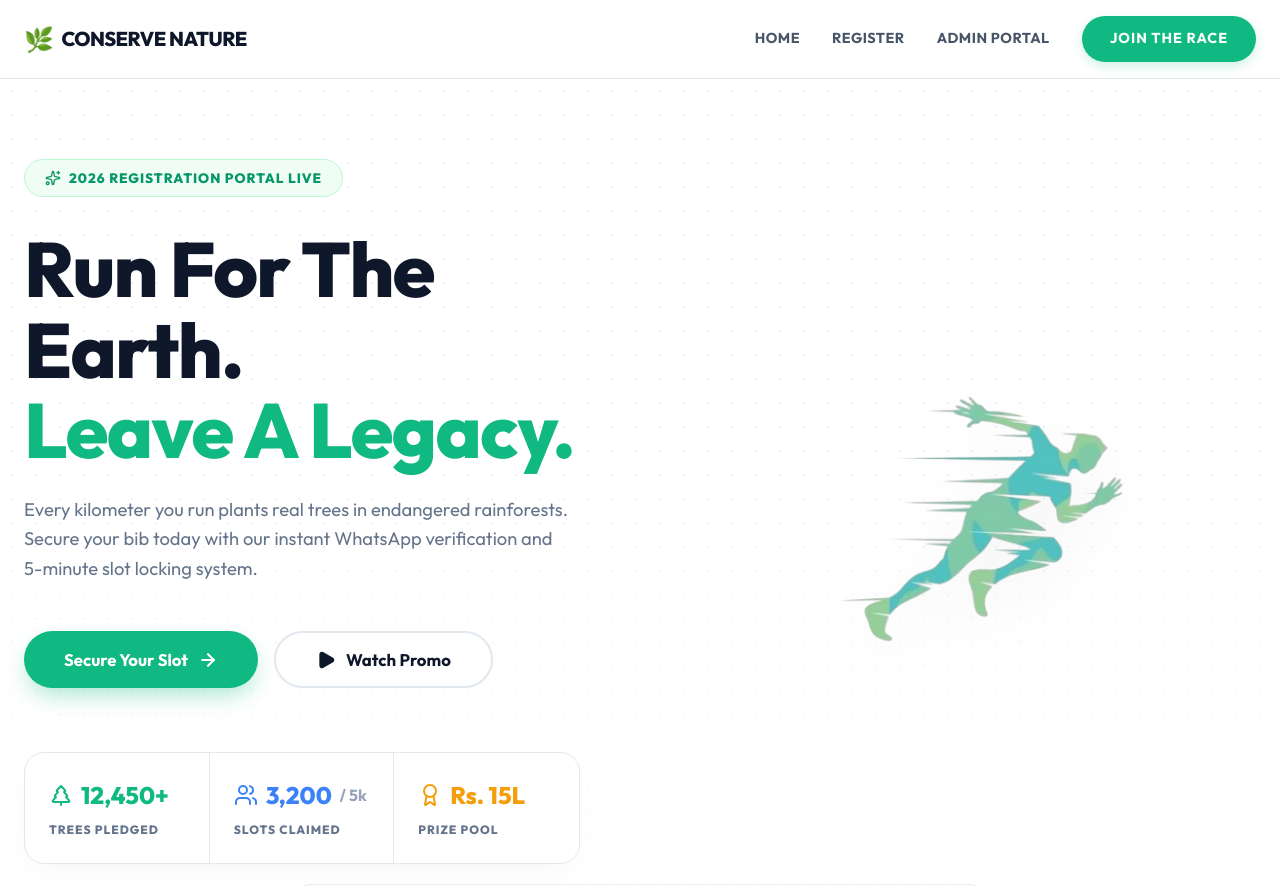
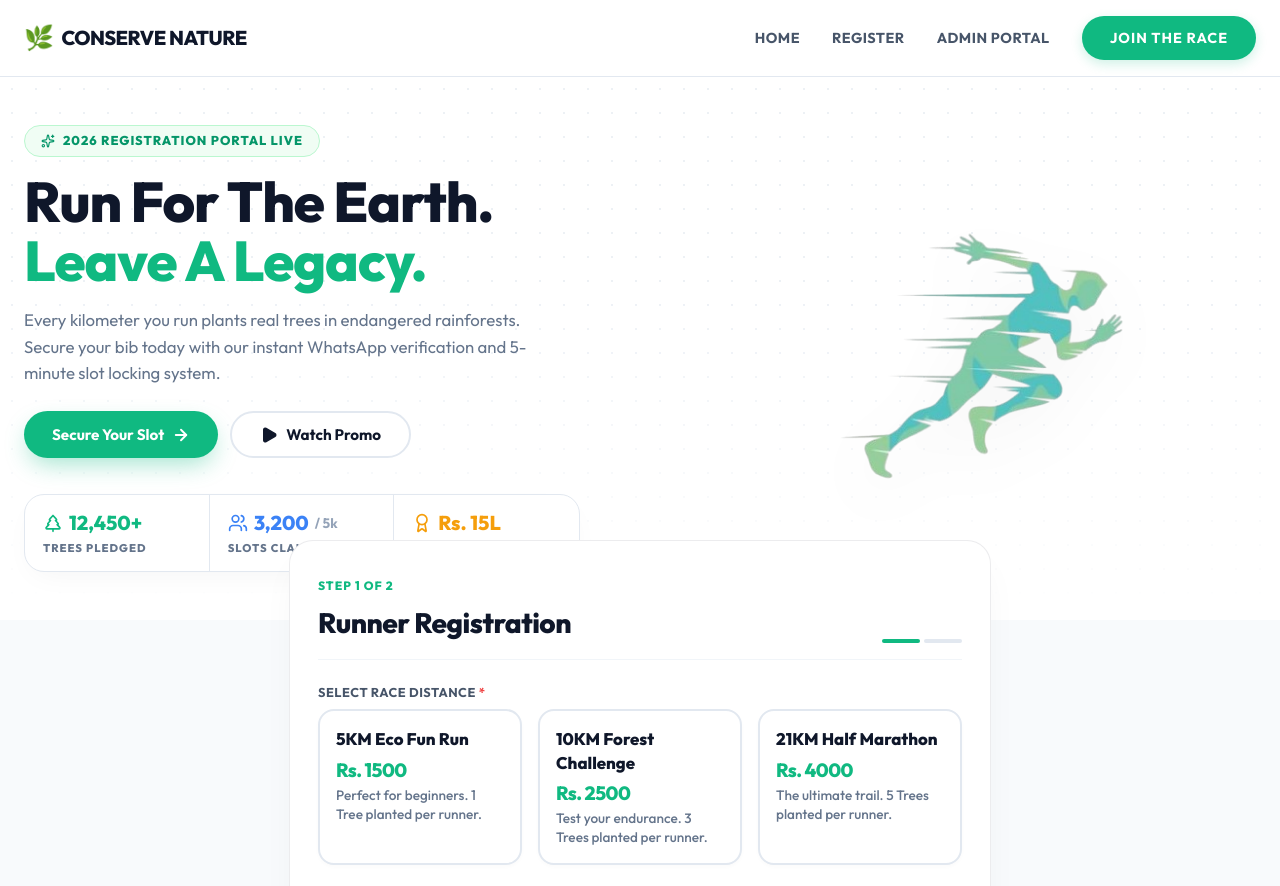
Before and after one commit to kanish701/Marathom, a Next.js app in the folder frontend/: page /register in a window 1280 px wide. Shown: the top 886 px of the page. Built offline with nearby package versions, Linux system fonts and the light colour scheme; no server answers.

Commit message:
Downscale layout padding, fonts, and margins for a compact and browse-friendly UI

```diff
--- a/frontend/src/app/globals.css
+++ b/frontend/src/app/globals.css
@@ -30,9 +30,9 @@
   --radius-lg: 20px;
 
   /* Responsive variables */
-  --hero-title-size: 4rem;
-  --hero-padding: 80px 40px;
-  --hero-margin-bottom: 60px;
+  --hero-title-size: 3rem;
+  --hero-padding: 48px 24px;
+  --hero-margin-bottom: 32px;
 }
 
 * {
@@ -47,7 +47,7 @@ body {
   color: var(--text-primary);
   min-height: 100vh;
   overflow-x: hidden;
-  line-height: 1.5;
+  line-height: 1.4;
 }
 
 /* Scrollbar Styling */
@@ -70,7 +70,7 @@ body {
   max-width: 100%; /* Fluid full-width */
   width: 100%;
   margin: 0 auto;
-  padding: 0 40px;
+  padding: 0 24px;
 }
 
 /* Glassmorphism / Minimalist cards */
@@ -123,7 +123,7 @@ body {
 }
 
 .app-header-container {
-  height: 70px;
+  height: 56px;
   display: flex;
   justify-content: space-between;
   align-items: center;
@@ -185,9 +185,9 @@ body {
   display: inline-flex;
   align-items: center;
   justify-content: center;
-  padding: 12px 24px;
+  padding: 10px 20px;
   font-weight: 600;
-  font-size: 1rem;
+  font-size: 0.95rem;
   border-radius: var(--radius-sm);
   border: none;
   cursor: pointer;
@@ -242,20 +242,20 @@ body {
 
 /* Inputs and Forms */
 .form-group {
-  margin-bottom: 20px;
+  margin-bottom: 14px;
 }
 
 .form-label {
   display: block;
-  font-size: 0.875rem;
-  font-weight: 500;
-  margin-bottom: 8px;
+  font-size: 0.85rem;
+  font-weight: 600;
+  margin-bottom: 6px;
   color: var(--text-secondary);
 }
 
 .form-control {
   width: 100%;
-  padding: 12px 16px;
+  padding: 10px 14px;
   background: #ffffff;
   border: 1px solid #cbd5e1;
   border-radius: var(--radius-sm);
@@ -316,7 +316,7 @@ body {
 
 .admin-table th {
   text-align: left;
-  padding: 14px 16px;
+  padding: 10px 12px;
   font-size: 0.875rem;
   color: var(--text-secondary);
   border-bottom: 2px solid var(--border);
@@ -324,7 +324,7 @@ body {
 }
 
 .admin-table td {
-  padding: 16px;
+  padding: 10px 12px;
   font-size: 0.925rem;
   border-bottom: 1px solid var(--border);
   color: var(--text-primary);
@@ -515,7 +515,7 @@ body {
   background: var(--bg-dark);
   border: 1px solid var(--border);
   border-radius: 24px;
-  padding: 48px 40px;
+  padding: 32px 28px;
   box-shadow: 0 20px 40px -10px rgba(0,0,0,0.05);
 }
 
--- a/frontend/src/app/register/page.tsx
+++ b/frontend/src/app/register/page.tsx
@@ -212,7 +212,7 @@ export default function Register() {
       {/* --- MAIN CONTENT CONTAINER --- */}
       <div style={{
         maxWidth: '750px',
-        margin: '-60px auto 0', // Pulls the form up slightly over the hero section
+        margin: '-80px auto 0', // Pulls the form up slightly over the hero section
         padding: '0 24px',
         position: 'relative',
         zIndex: 10
@@ -226,8 +226,8 @@ export default function Register() {
               display: 'flex',
               alignItems: 'flex-end',
               justifyContent: 'space-between',
-              marginBottom: '40px',
-              paddingBottom: '24px',
+              marginBottom: '24px',
+              paddingBottom: '16px',
               borderBottom: '1px solid #f1f5f9'
             }}>
               <div>
--- a/frontend/src/components/register/HeroSection.tsx
+++ b/frontend/src/components/register/HeroSection.tsx
@@ -7,10 +7,10 @@ export default function HeroSection() {
   return (
     <section style={{
       position: 'relative',
-      padding: '80px 24px',
+      padding: '48px 24px',
       backgroundColor: '#ffffff',
       overflow: 'hidden',
-      minHeight: '85vh',
+      minHeight: '65vh',
       display: 'flex',
       alignItems: 'center',
       justifyContent: 'center',
@@ -44,26 +44,26 @@ export default function HeroSection() {
             gap: '8px',
             background: '#f0fdf4',
             border: '1px solid #bbf7d0',
-            padding: '8px 20px',
+            padding: '6px 16px',
             borderRadius: '9999px',
             color: '#059669',
-            fontSize: '0.85rem',
+            fontSize: '0.8rem',
             fontWeight: 800,
-            marginBottom: '32px',
+            marginBottom: '16px',
             letterSpacing: '1px',
             textTransform: 'uppercase'
           }}>
-            <Sparkles size={16} />
+            <Sparkles size={14} />
             2026 Registration Portal Live
           </div>
 
           {/* Main Headline */}
           <h1 style={{
-            fontSize: 'clamp(3.5rem, 6vw, 5.5rem)',
+            fontSize: 'clamp(2.5rem, 4.5vw, 3.5rem)',
             fontWeight: 900,
             lineHeight: 1.05,
-            marginBottom: '24px',
-            letterSpacing: '-1.5px',
+            marginBottom: '16px',
+            letterSpacing: '-1px',
             color: '#0f172a'
           }}>
             Run For The Earth.<br />
@@ -73,9 +73,9 @@ export default function HeroSection() {
           {/* Subtitle */}
           <p style={{
             color: '#64748b',
-            fontSize: '1.15rem',
+            fontSize: '1.05rem',
             maxWidth: '550px',
-            marginBottom: '48px',
+            marginBottom: '24px',
             lineHeight: 1.6,
             fontWeight: 400
           }}>
@@ -83,33 +83,33 @@ export default function HeroSection() {
           </p>
 
           {/* Call to Action Buttons */}
-          <div style={{ display: 'flex', gap: '16px', flexWrap: 'wrap', marginBottom: '64px' }}>
+          <div style={{ display: 'flex', gap: '12px', flexWrap: 'wrap', marginBottom: '36px' }}>
             <Link href="/register" style={{
-              display: 'inline-flex', alignItems: 'center', gap: '10px',
+              display: 'inline-flex', alignItems: 'center', gap: '8px',
               background: '#10b981',
-              color: 'white', padding: '16px 40px', borderRadius: '9999px',
-              fontSize: '1.05rem', fontWeight: 700, textDecoration: 'none',
+              color: 'white', padding: '12px 28px', borderRadius: '9999px',
+              fontSize: '0.95rem', fontWeight: 700, textDecoration: 'none',
               boxShadow: '0 10px 25px -5px rgba(16, 185, 129, 0.4)',
               transition: 'transform 0.2s ease, background-color 0.2s ease'
             }}
             onMouseOver={(e) => e.currentTarget.style.backgroundColor = '#059669'}
             onMouseOut={(e) => e.currentTarget.style.backgroundColor = '#10b981'}
             >
-              Secure Your Slot <ArrowRight size={20} strokeWidth={2.5} />
+              Secure Your Slot <ArrowRight size={18} strokeWidth={2.5} />
             </Link>
 
             <button style={{
-              display: 'inline-flex', alignItems: 'center', gap: '10px',
+              display: 'inline-flex', alignItems: 'center', gap: '8px',
               background: '#ffffff',
               border: '2px solid #e2e8f0',
-              color: '#0f172a', padding: '16px 40px', borderRadius: '9999px',
-              fontSize: '1.05rem', fontWeight: 700, cursor: 'pointer',
+              color: '#0f172a', padding: '12px 28px', borderRadius: '9999px',
+              fontSize: '0.95rem', fontWeight: 700, cursor: 'pointer',
               transition: 'background 0.2s ease, border-color 0.2s ease'
             }}
             onMouseOver={(e) => { e.currentTarget.style.backgroundColor = '#f8fafc'; e.currentTarget.style.borderColor = '#cbd5e1'; }}
             onMouseOut={(e) => { e.currentTarget.style.backgroundColor = '#ffffff'; e.currentTarget.style.borderColor = '#e2e8f0'; }}
             >
-              <Play size={20} fill="#0f172a" /> Watch Promo
+              <Play size={18} fill="#0f172a" /> Watch Promo
             </button>
           </div>
 
@@ -124,29 +124,29 @@ export default function HeroSection() {
             overflow: 'hidden'
           }}>
 
-            <div className="responsive-ticker-item">
-              <div style={{ color: '#10b981', fontWeight: 900, fontSize: '1.5rem', display: 'flex', alignItems: 'center', gap: '8px', marginBottom: '8px' }}>
-                <TreePine size={24} /> 12,450+
+            <div className="responsive-ticker-item" style={{ padding: '14px 18px' }}>
+              <div style={{ color: '#10b981', fontWeight: 900, fontSize: '1.25rem', display: 'flex', alignItems: 'center', gap: '6px', marginBottom: '4px' }}>
+                <TreePine size={20} /> 12,450+
               </div>
-              <div style={{ color: '#64748b', fontSize: '0.75rem', fontWeight: 800, textTransform: 'uppercase', letterSpacing: '1px' }}>
+              <div style={{ color: '#64748b', fontSize: '0.7rem', fontWeight: 800, textTransform: 'uppercase', letterSpacing: '1px' }}>
                 Trees Pledged
               </div>
             </div>
 
-            <div className="responsive-ticker-item">
-              <div style={{ color: '#3b82f6', fontWeight: 900, fontSize: '1.5rem', display: 'flex', alignItems: 'center', gap: '8px', marginBottom: '8px' }}>
-                <Users size={24} /> 3,200 <span style={{ fontSize: '1rem', color: '#94a3b8', fontWeight: 700 }}>/ 5k</span>
+            <div className="responsive-ticker-item" style={{ padding: '14px 18px' }}>
+              <div style={{ color: '#3b82f6', fontWeight: 900, fontSize: '1.25rem', display: 'flex', alignItems: 'center', gap: '6px', marginBottom: '4px' }}>
+                <Users size={20} /> 3,200 <span style={{ fontSize: '0.85rem', color: '#94a3b8', fontWeight: 700 }}>/ 5k</span>
               </div>
-              <div style={{ color: '#64748b', fontSize: '0.75rem', fontWeight: 800, textTransform: 'uppercase', letterSpacing: '1px' }}>
+              <div style={{ color: '#64748b', fontSize: '0.7rem', fontWeight: 800, textTransform: 'uppercase', letterSpacing: '1px' }}>
                 Slots Claimed
               </div>
             </div>
 
-            <div className="responsive-ticker-item" style={{ borderRight: 'none' }}>
-              <div style={{ color: '#f59e0b', fontWeight: 900, fontSize: '1.5rem', display: 'flex', alignItems: 'center', gap: '8px', marginBottom: '8px' }}>
-                <Award size={24} /> Rs. 15L
+            <div className="responsive-ticker-item" style={{ borderRight: 'none', padding: '14px 18px' }}>
+              <div style={{ color: '#f59e0b', fontWeight: 900, fontSize: '1.25rem', display: 'flex', alignItems: 'center', gap: '6px', marginBottom: '4px' }}>
+                <Award size={20} /> Rs. 15L
               </div>
-              <div style={{ color: '#64748b', fontSize: '0.75rem', fontWeight: 800, textTransform: 'uppercase', letterSpacing: '1px' }}>
+              <div style={{ color: '#64748b', fontSize: '0.7rem', fontWeight: 800, textTransform: 'uppercase', letterSpacing: '1px' }}>
                 Prize Pool
               </div>
             </div>
--- a/frontend/src/components/register/PersonalDetailsStep.tsx
+++ b/frontend/src/components/register/PersonalDetailsStep.tsx
@@ -48,10 +48,10 @@ export default function PersonalDetailsStep({
 
   const inputStyle = {
     width: '100%',
-    paddingTop: '16px',
-    paddingBottom: '16px',
-    paddingLeft: '16px',
-    paddingRight: '16px',
+    paddingTop: '12px',
+    paddingBottom: '12px',
+    paddingLeft: '14px',
+    paddingRight: '14px',
     background: '#f8fafc',
     border: '1px solid #e2e8f0',
     borderRadius: '12px',
@@ -80,7 +80,7 @@ export default function PersonalDetailsStep({
                 style={{
                   border: `2px solid ${isSelected ? '#10b981' : '#e2e8f0'}`,
                   background: isSelected ? '#f0fdf4' : '#ffffff',
-                  padding: '24px',
+                  padding: '16px',
                   borderRadius: '16px',
                   cursor: 'pointer',
                   transition: 'all 0.2s ease',
@@ -93,8 +93,8 @@ export default function PersonalDetailsStep({
                     <CheckCircle size={20} strokeWidth={2.5} />
                   </div>
                 )}
-                <div style={{ fontSize: '1.15rem', fontWeight: 800, color: '#0f172a' }}>{c.name}</div>
-                <div style={{ fontSize: '1.5rem', fontWeight: 900, color: '#10b981', margin: '8px 0 4px', letterSpacing: '-0.5px' }}>
+                <div style={{ fontSize: '1.05rem', fontWeight: 800, color: '#0f172a' }}>{c.name}</div>
+                <div style={{ fontSize: '1.2rem', fontWeight: 900, color: '#10b981', margin: '6px 0 2px', letterSpacing: '-0.5px' }}>
                   Rs. {c.price}
                 </div>
                 <div style={{ fontSize: '0.85rem', color: '#64748b', fontWeight: 500 }}>
@@ -201,7 +201,7 @@ export default function PersonalDetailsStep({
         type="submit"
         style={{
           width: '100%',
-          padding: '18px',
+          padding: '14px',
           background: '#10b981',
           color: 'white',
           border: 'none',
```
Also changed, not shown: frontend/src/app/admin/page.tsx (+4 -4 lines), frontend/src/app/page.tsx (+27 -27 lines), frontend/src/components/register/CheckoutSection.tsx (+9 -9 lines), frontend/src/components/register/ConfirmationSection.tsx (+19 -17 lines), frontend/src/components/register/ExpiredSection.tsx (+11 -11 lines), frontend/src/components/register/MedicalSafetyStep.tsx (+7 -7 lines).
